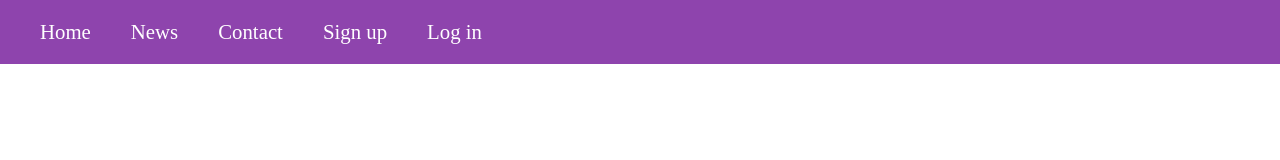
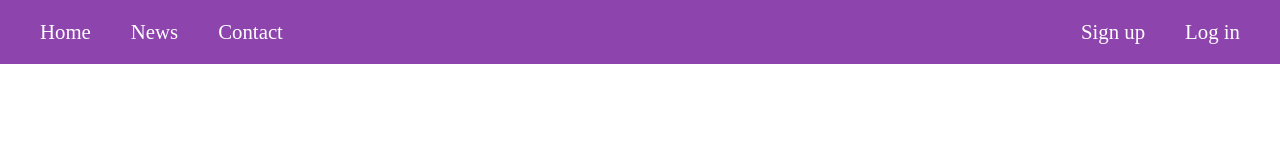
Before and after one commit to anevskiistefan/website, a plain HTML site: page index.html in a window 1280 px wide. Drawn offline with Linux system fonts and the light colour scheme.

Commit message:
Sign up && Log in buttons pushed right

```diff
--- a/index.html
+++ b/index.html
@@ -19,7 +19,7 @@
             <li>
                 <a href="#">Contact</a>
             </li>
-            <li>
+            <li class="pushed">
                 <a href="#">Sign up</a>
             </li>
             <li>
--- a/style.css
+++ b/style.css
@@ -12,6 +12,10 @@ body {
     margin: 0;
     display: flex;
     padding: 20px;
+}
+
+.pushed {
+    margin-left: auto;
 }
 
 .main-nav li a {
```
